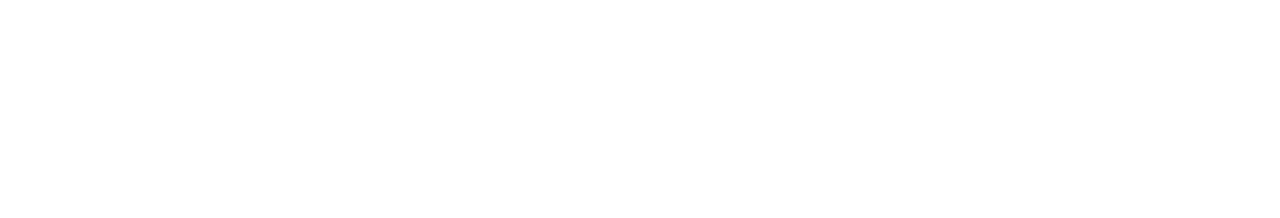
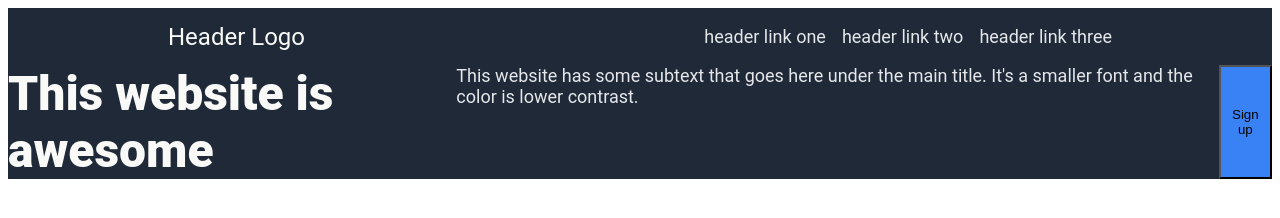
Before and after one commit to marshman998/project-landing-page, a plain HTML site: page index.html in a window 1280 px wide. Drawn offline with Linux system fonts and the light colour scheme.

Commit message:
Add header and hero sections and update page styles

```diff
--- a/index.html
+++ b/index.html
@@ -9,6 +9,27 @@
 
     <body>
 
+        <div class="header">
+            <div class="logo">
+                Header Logo
+            </div>
+            <ul class="hlinks">
+                <li>header link one</li>
+                <li>header link two</li>
+                <li>header link three</li>
+            </ul>
+        </div>
+
+        <div class="hero">
+            <div class="heroone">
+                This website is awesome
+            </div>
+            <div class="herotwo">
+                This website has some subtext that goes here under the main title.  It's a smaller font and the color is lower contrast.
+            </div>
+            <button class="button">Sign up</button>
+        </div>
+
     </body>
 
 </html>
--- a/style.css
+++ b/style.css
@@ -0,0 +1,58 @@
+body {
+    display: flex;
+    flex-direction: column;
+    font-family: "Roboto";
+}
+
+.header, .hero, .footer {
+    background-color: #1F2937;
+    display: flex;
+}
+
+.header {
+    padding: 0 160px;
+    align-items: center;
+}
+
+.hlinks {
+    margin-left: auto;
+    list-style: none;
+    display: flex;
+    gap: 16px;
+}
+
+.logo {
+    font-size: 24px;
+    color: #F9FAF8;
+}
+
+.heroone {
+    font-size: 48px;
+    font-weight: 800;
+    color: #F9FAF8;
+}
+
+.hlinks, .herotwo {
+    font-size: 18px;
+    color: #E5E7EB;
+}
+
+.button, .cta {
+    background-color: #3882F6;
+}
+
+.infohead {
+    font-size: 36px;
+    font-weight: 800;
+    color: #1F2937;
+}
+
+.quotes {
+    background-color: #E5E7EB;
+}
+
+.quotetext {
+    font-size: 36px;
+    font-style: italic;
+    color: #1F2937;
+}
```
